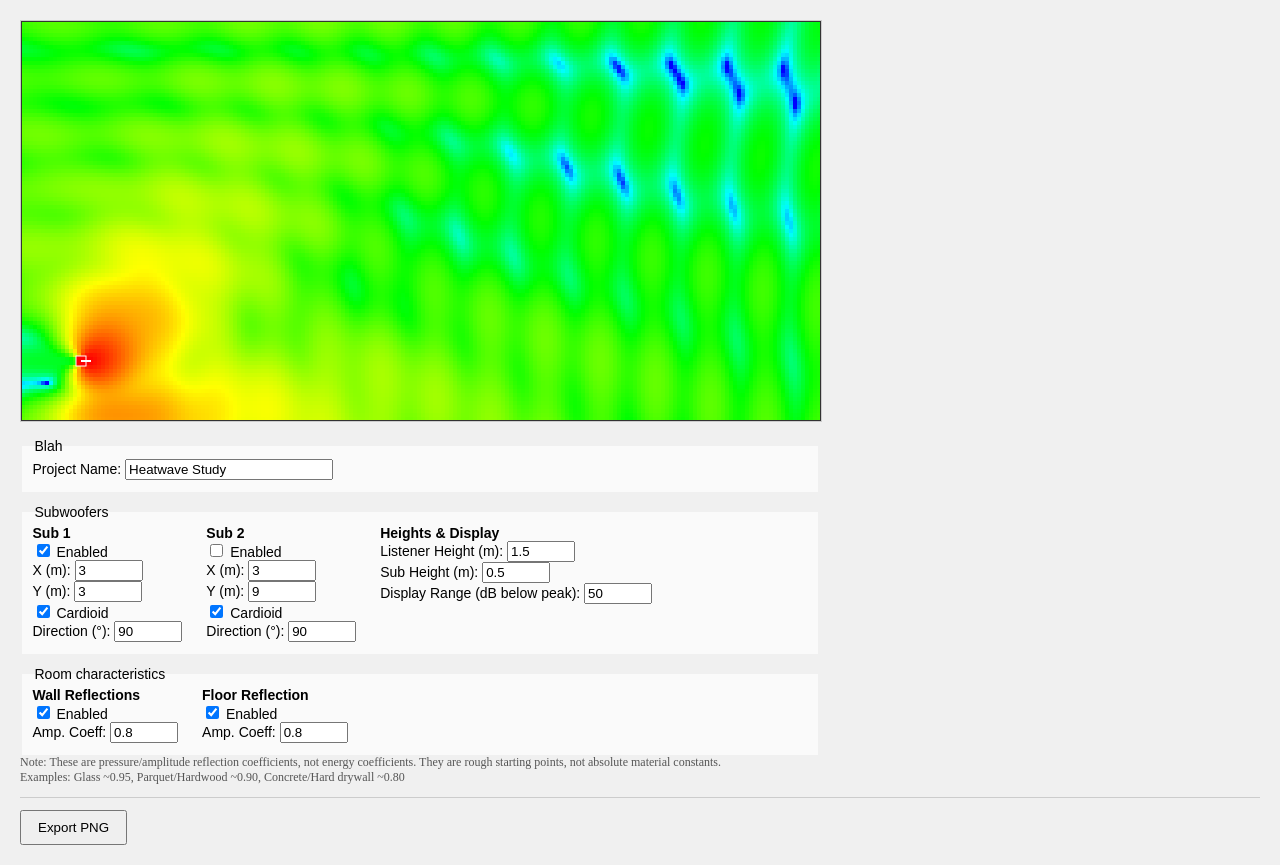
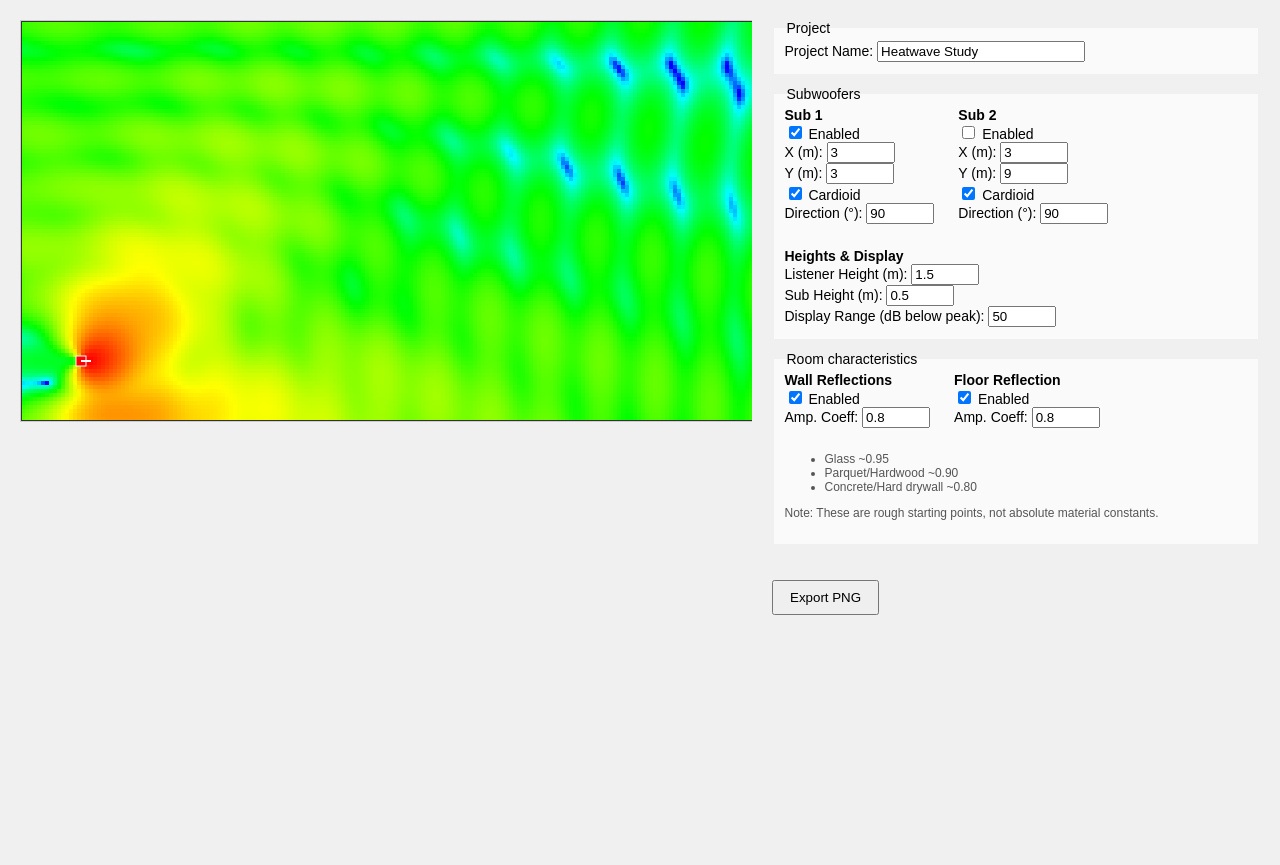
Before and after one commit to spacebabies/heatwave, a website built with Vite: page index.html in a window 1280 px wide. After the commit the page ends 800 px from the top, so only its background shows below. Built offline with nearby package versions, Linux system fonts and the light colour scheme.

Commit message:
Added responsive layout

```diff
--- a/src/main.ts
+++ b/src/main.ts
@@ -98,10 +98,12 @@ function createTextInput(label: string, stateKey: keyof AppState) {
 // --- DOM Setup ---
 
 document.querySelector<HTMLDivElement>('#app')!.innerHTML = `
-  <canvas id="roomCanvas" width="800" height="400"></canvas>
+  <div class="canvas-container">
+    <canvas id="roomCanvas" width="800" height="400"></canvas>
+  </div>
   <div id="controls">
     <fieldset class="fieldset-complex">
-      <legend>Blah</legend>
+      <legend>Project</legend>
       ${createTextInput('Project Name', 'projectName')}
     </fieldset>
 
@@ -143,12 +145,16 @@ document.querySelector<HTMLDivElement>('#app')!.innerHTML = `
         ${createCheckbox('Enabled', 'enableFloorReflection')}
         ${createNumberInput('Amp. Coeff', 'floorReflectionAmplitude', '0.1')}
       </div>
-    </div>
 
-    <div class="note-text">
-      Note: These are pressure/amplitude reflection coefficients, not energy coefficients. They are rough starting points, not absolute material constants.<br/>
-      Examples: Glass ~0.95, Parquet/Hardwood ~0.90, Concrete/Hard drywall ~0.80
-    </div>
+      <div class="note-text">
+        <ul>
+          <li>Glass ~0.95</li>
+          <li>Parquet/Hardwood ~0.90</li>
+          <li>Concrete/Hard drywall ~0.80</li>
+        </ul>
+        <p>Note: These are rough starting points, not absolute material constants.</p>
+      </div>
+    </fieldset>
 
     <div class="export-container">
       <button id="exportBtn">Export PNG</button>
--- a/src/style.css
+++ b/src/style.css
@@ -1,12 +1,39 @@
 body {
   margin: 20px;
   background-color: #f0f0f0;
+}
+
+#app {
+  display: flex;
+  flex-direction: column;
+  gap: 20px;
+}
+
+.canvas-container {
+  width: 100%;
+  overflow-x: auto;
 }
 
 canvas {
   background-color: #fff;
   border: 1px solid #ccc;
   display: block;
+}
+
+/* Desktop layout */
+@media (min-width: 768px) {
+  #app {
+    flex-direction: row;
+    align-items: flex-start;
+  }
+
+  .canvas-container {
+    width: 60%;
+  }
+
+  #controls {
+    width: 40%;
+  }
 }
 
 .number-input {
@@ -18,19 +45,18 @@ canvas {
 }
 
 #controls {
-  margin-top: 16px;
   display: flex;
   flex-direction: column;
   gap: 12px;
   font-family: sans-serif;
   font-size: 14px;
-  max-width: 800px;
   text-align: left;
 }
 
 .fieldset-complex {
   background-color: #fafafa;
   display: flex;
+  flex-wrap: wrap;
   gap: 24px;
   padding-bottom: 12px;
   border: none;
@@ -46,9 +72,14 @@ canvas {
   color: #555;
 }
 
+.note-text p,
+.note-text ul,
+.note-text ol {
+  margin-top: 0;
+}
+
 .export-container {
   margin-top: 12px;
-  border-top: 1px solid #ccc;
   padding-top: 12px;
 }
 
```
